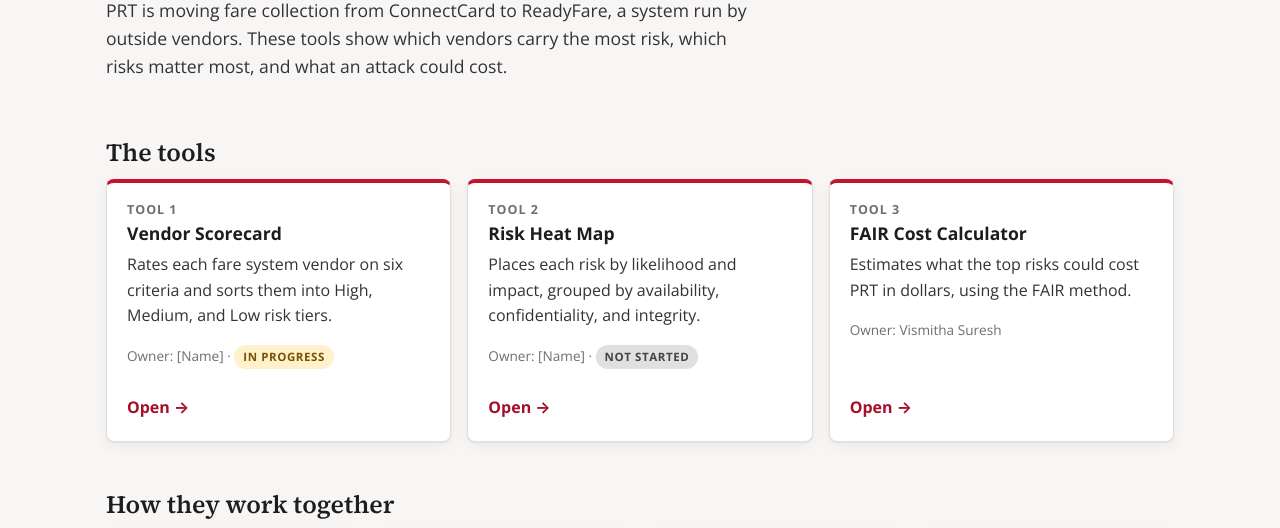
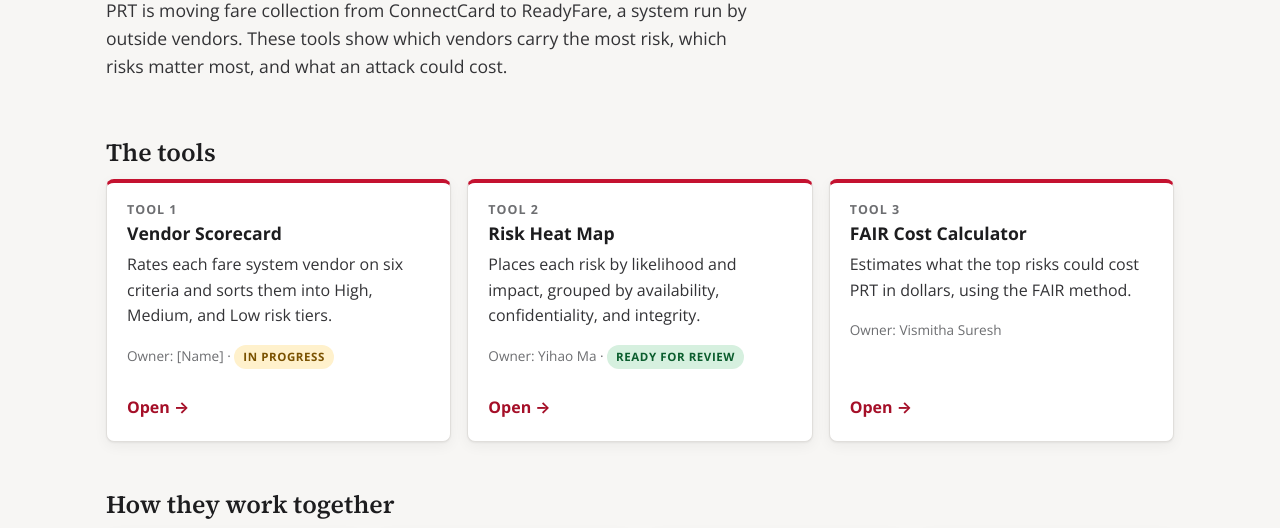
Before and after one commit to laurenmack/3CG-Risk-Platform, a plain HTML site: page index.html in a window 1280 px wide. Shown: the part 225-753 px from the top of the page. Drawn offline with nearby package versions, Linux system fonts and the light colour scheme.

Commit message:
Set Risk Heat Map owner and Overview status
- Owner: Yihao Ma on heatmap.html, js/heatmap.js and the Overview card.
- Overview card status: Not started -> Ready for review.

```diff
--- a/index.html
+++ b/index.html
@@ -34,7 +34,7 @@
           <h4>Tool 2</h4>
           <h3>Risk Heat Map</h3>
           <p>Places each risk by likelihood and impact, grouped by availability, confidentiality, and integrity.</p>
-          <p class="small muted">Owner: [Name] · <span class="badge status-todo">Not started</span></p>
+          <p class="small muted">Owner: Yihao Ma · <span class="badge status-ready">Ready for review</span></p>
           <span class="card-foot">Open →</span>
         </a>
         <a class="card card-accent" href="fair.html">
--- a/js/heatmap.js
+++ b/js/heatmap.js
@@ -1,6 +1,6 @@
 /* ==========================================================
    heatmap.js: Risk Heat Map page
-   Owner: [Name]
+   Owner: Yihao Ma
 
    Reads the Risks tab with loadTable("risks") (link in data.js).
    Each risk is placed by impact (left to right) and adjusted
```
Also changed, not shown: heatmap.html (+1 -1 lines).
